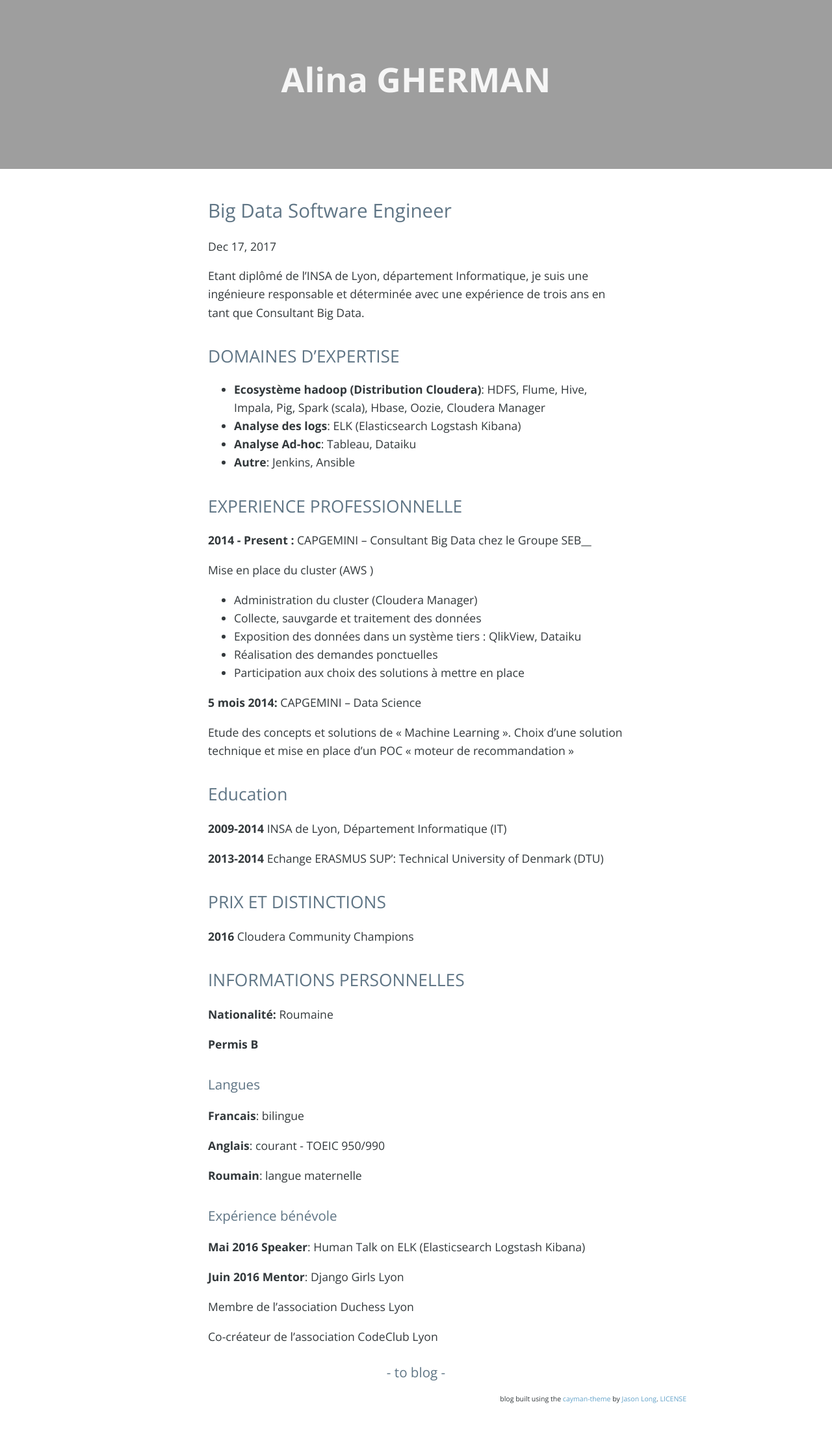
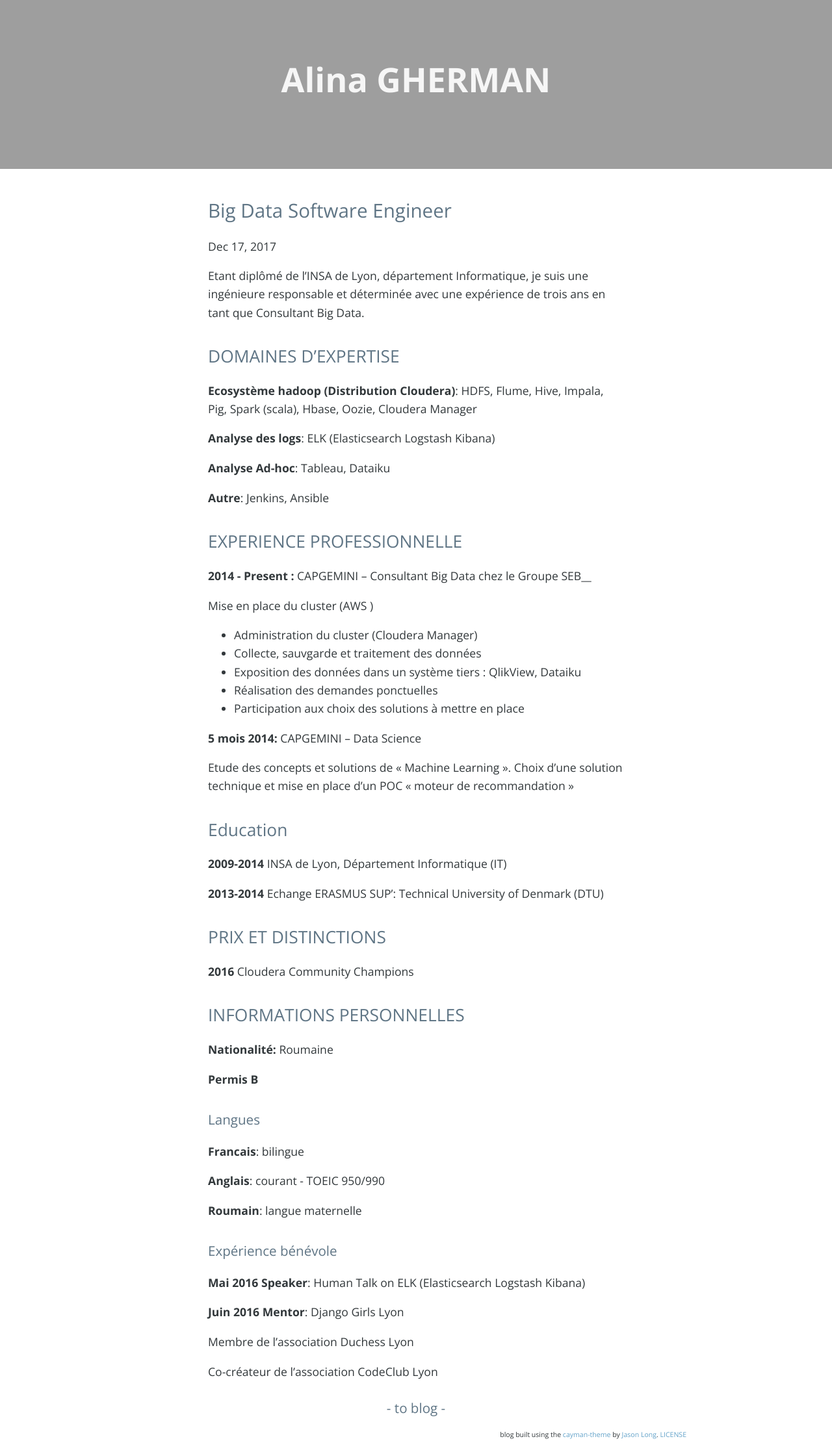
Before and after one commit to veve90/cv, a Jekyll site: the page built from _posts/2017-12-17-analyse-transactionelle.md, in a window 1280 px wide. Shown: the whole page at 65% size. Built offline with Jekyll 4.4.1, drawn with Linux system fonts in a browser that asks for light colours; nearby versions of some CDN libraries; comment, search, counter and statistics services are not loaded; before the commit the page ends 2181 px from its top, so only the background shows below that.

```diff
--- a/_posts/2017-12-17-analyse-transactionelle.md
+++ b/_posts/2017-12-17-analyse-transactionelle.md
@@ -9,10 +9,13 @@ Etant diplômé de l’INSA de Lyon, département Informatique, je suis une ing
 
 
 ## DOMAINES D'EXPERTISE
-- __Ecosystème hadoop (Distribution Cloudera)__: HDFS, Flume, Hive, Impala, Pig, Spark (scala), Hbase, Oozie, Cloudera Manager
-- __Analyse des logs__: ELK (Elasticsearch Logstash Kibana)
-- __Analyse Ad-hoc__: Tableau, Dataiku
-- __Autre__: Jenkins, Ansible
+__Ecosystème hadoop (Distribution Cloudera)__: HDFS, Flume, Hive, Impala, Pig, Spark (scala), Hbase, Oozie, Cloudera Manager
+
+__Analyse des logs__: ELK (Elasticsearch Logstash Kibana)
+
+__Analyse Ad-hoc__: Tableau, Dataiku
+
+__Autre__: Jenkins, Ansible
 
 
 ## EXPERIENCE PROFESSIONNELLE
```
